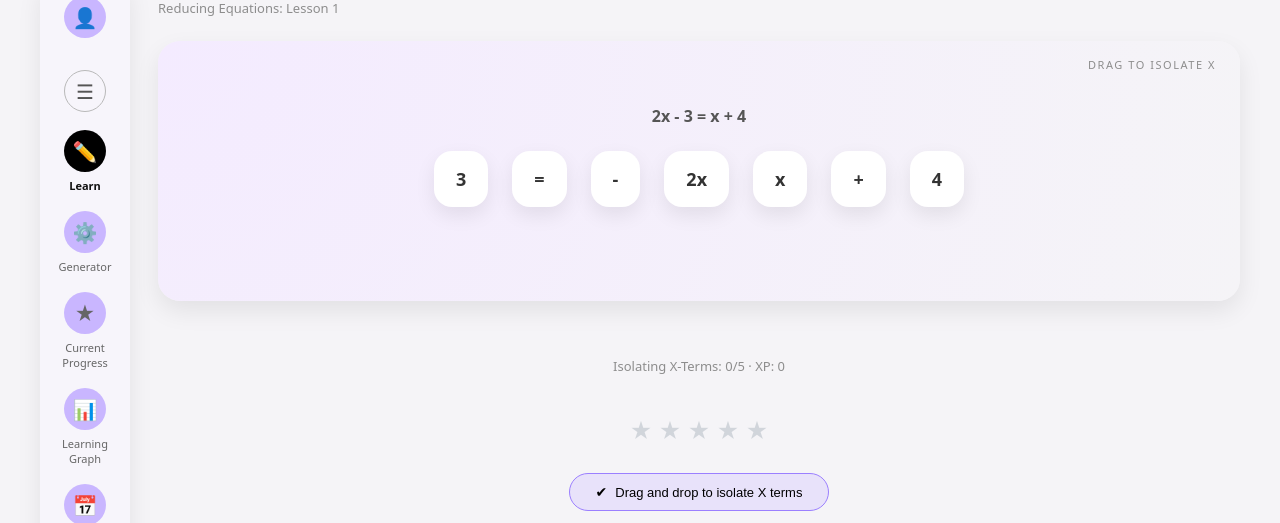
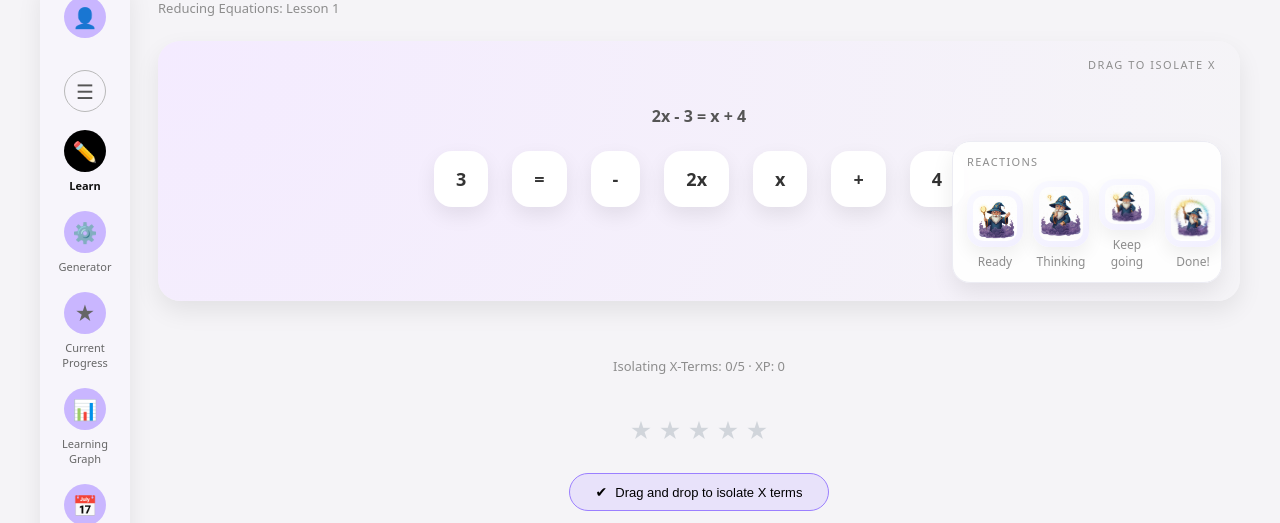
Before and after one commit to Anirudh02-sys/Algebra-Alchemy, a Django app: page / in a window 1280 px wide. Shown: the part 52-575 px from the top of the page. Run offline with Django 5.2, Linux system fonts and the light colour scheme.

Commit message:
Add reactions panel to tutor workspace

```diff
--- a/algebra_alchemy/templates/tutor.html
+++ b/algebra_alchemy/templates/tutor.html
@@ -110,6 +110,28 @@
                             <button id="expr-next" class="next-btn" style="display:none;">
                                 Next expression →
                             </button>
+                        </div>
+                    </div>
+                </div>
+
+                <div class="reaction-panel" aria-label="Wizard reactions">
+                    <div class="reaction-title">Reactions</div>
+                    <div class="reaction-icons">
+                        <div class="reaction-icon">
+                            <img src="{% static 'images/wizard_enter.png' %}" alt="Wizard enters the scene">
+                            <span>Ready</span>
+                        </div>
+                        <div class="reaction-icon">
+                            <img src="{% static 'images/wizard_doubt.png' %}" alt="Wizard looking uncertain">
+                            <span>Thinking</span>
+                        </div>
+                        <div class="reaction-icon">
+                            <img src="{% static 'images/wizard_happy_progress.png' %}" alt="Wizard celebrating progress">
+                            <span>Keep going</span>
+                        </div>
+                        <div class="reaction-icon">
+                            <img src="{% static 'images/wizard_on_completion.png' %}" alt="Wizard cheering at completion">
+                            <span>Done!</span>
                         </div>
                     </div>
                 </div>
--- a/static/css/tutor.css
+++ b/static/css/tutor.css
@@ -688,6 +688,55 @@ body {
     letter-spacing: 0.14em;
 }
 
+.reaction-panel {
+    position: absolute;
+    right: 18px;
+    bottom: 18px;
+    padding: 12px 14px;
+    background: rgba(255, 255, 255, 0.92);
+    border: 1px solid #ececf3;
+    border-radius: 18px;
+    box-shadow: 0 10px 22px rgba(0, 0, 0, 0.08);
+    display: flex;
+    flex-direction: column;
+    gap: 10px;
+    width: 270px;
+    max-width: calc(100% - 36px);
+}
+
+.reaction-title {
+    font-size: 11px;
+    letter-spacing: 0.12em;
+    text-transform: uppercase;
+    color: var(--text-muted);
+}
+
+.reaction-icons {
+    display: flex;
+    justify-content: space-between;
+    gap: 10px;
+    align-items: flex-end;
+}
+
+.reaction-icon {
+    display: flex;
+    flex-direction: column;
+    align-items: center;
+    gap: 6px;
+    font-size: 12px;
+    color: var(--text-muted);
+    text-align: center;
+}
+
+.reaction-icon img {
+    width: 56px;
+    height: auto;
+    background: linear-gradient(145deg, #f9f9ff, #f1efff);
+    border-radius: 16px;
+    padding: 6px;
+    box-shadow: 0 8px 18px rgba(0, 0, 0, 0.06);
+}
+
 .original-equation {
     text-align: center;
     font-size: 16px;
@@ -827,6 +876,16 @@ body {
     .workspace-chips {
         flex-wrap: wrap;
     }
+
+    .reaction-panel {
+        position: static;
+        width: 100%;
+        margin-top: 16px;
+    }
+
+    .reaction-icons {
+        justify-content: space-around;
+    }
 }
 
 /* PROGRESS / STARS ---------------------------------------------- */
```
